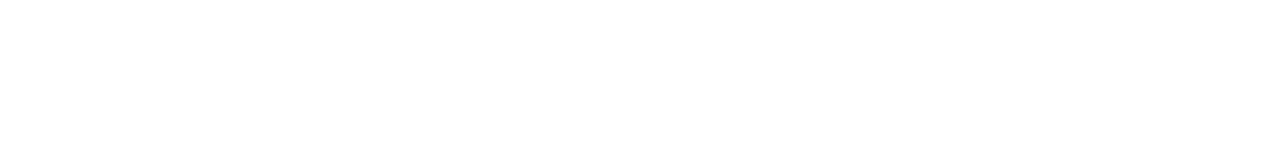
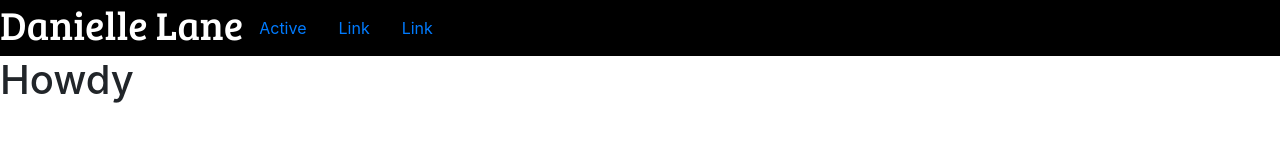
Before and after one commit to danilane1821/danilane1821.github.io, a plain HTML site: page index.html in a window 1280 px wide. Drawn offline with nearby package versions, Linux system fonts and the light colour scheme.

Commit message:
nav changes

```diff
--- /dev/null
+++ b/css/landing.css
@@ -0,0 +1,15 @@
+.nav {
+    background-color: black;
+}
+
+
+.nav-item{
+    display: flex;
+    justify-content: center;
+    align-items: center;
+}
+
+#name {
+    color: white;
+    font-family: 'Bree Serif', serif;
+}
--- a/index.html
+++ b/index.html
@@ -3,8 +3,38 @@
 <head>
     <meta charset="UTF-8">
     <title>Danielle Lane's Portfolio</title>
+    <link rel="stylesheet" href="https://stackpath.bootstrapcdn.com/bootstrap/4.3.1/css/bootstrap.min.css" integrity="sha384-ggOyR0iXCbMQv3Xipma34MD+dH/1fQ784/j6cY/iJTQUOhcWr7x9JvoRxT2MZw1T" crossorigin="anonymous">
+    <link href="https://fonts.googleapis.com/css?family=Bree+Serif&display=swap" rel="stylesheet">
+    <link rel="stylesheet" href="css/landing.css">
 </head>
 <body>
+    <div id="main-nav">
+        <ul class="nav">
+            <li class="nav-item">
+                <h1 id="name">Danielle Lane</h1>
+            </li>
+            <li class="nav-item">
+                <a class="nav-link active" href="#">Active</a>
+            </li>
+            <li class="nav-item">
+                <a class="nav-link" href="#">Link</a>
+            </li>
+            <li class="nav-item">
+                <a class="nav-link" href="#">Link</a>
+            </li>
+        </ul>
+    </div>
 
+    <div id="info">
+        <h1>Howdy</h1>
+    </div>
+
+
+
+
+
+<script src="https://code.jquery.com/jquery-3.3.1.slim.min.js" integrity="sha384-q8i/X+965DzO0rT7abK41JStQIAqVgRVzpbzo5smXKp4YfRvH+8abtTE1Pi6jizo" crossorigin="anonymous"></script>
+<script src="https://cdnjs.cloudflare.com/ajax/libs/popper.js/1.14.7/umd/popper.min.js" integrity="sha384-UO2eT0CpHqdSJQ6hJty5KVphtPhzWj9WO1clHTMGa3JDZwrnQq4sF86dIHNDz0W1" crossorigin="anonymous"></script>
+<script src="https://stackpath.bootstrapcdn.com/bootstrap/4.3.1/js/bootstrap.min.js" integrity="sha384-JjSmVgyd0p3pXB1rRibZUAYoIIy6OrQ6VrjIEaFf/nJGzIxFDsf4x0xIM+B07jRM" crossorigin="anonymous"></script>
 </body>
 </html>
```
